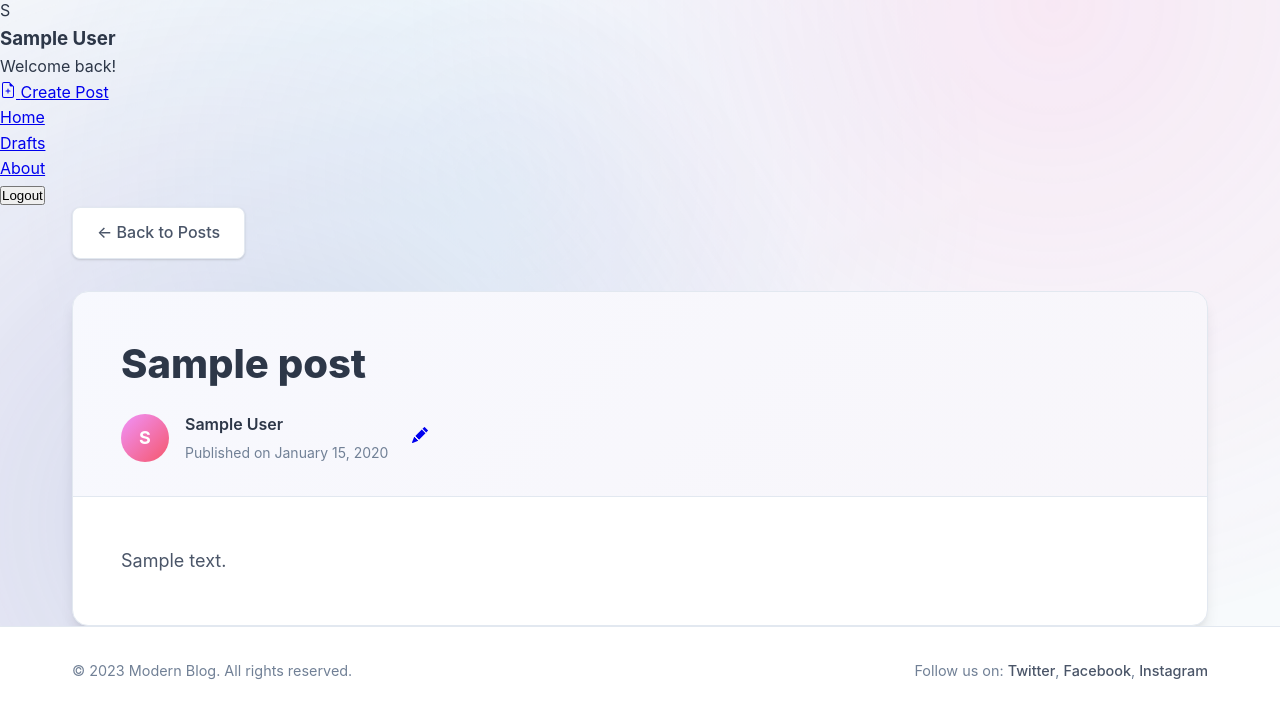
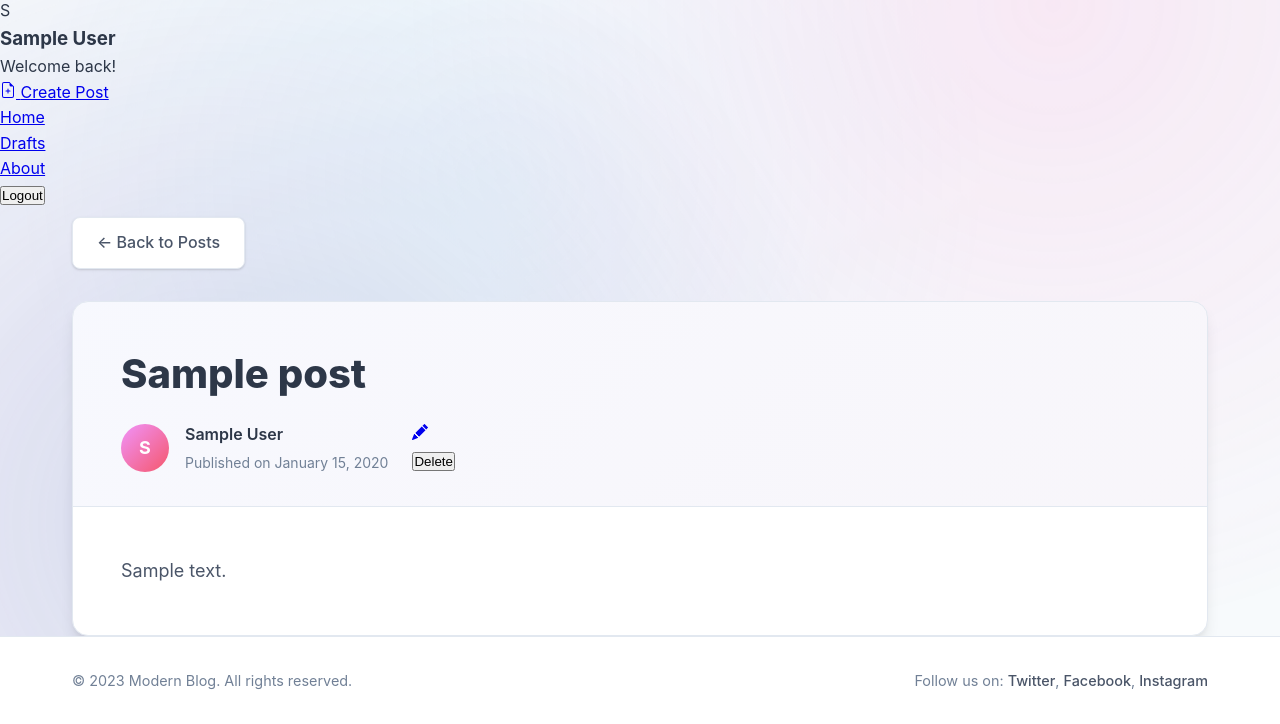
Before and after one commit to 07SUJITH/my-first-blog, a Django app: page /post/1/ in a window 1280 px wide. Shown: the part 137-861 px from the top of the page. Before the commit the page ends 816 px from the top, so only its background shows below. Run offline with Django 5.2, Linux system fonts and the light colour scheme; a user stored in the database is signed in; tables that the repository leaves empty hold one stand-in row (values such as "Sample post").

Commit message:
feat: enhance post detail template with draft handling and publish/delete actions

```diff
--- a/blog/templates/blog/post_detail.html
+++ b/blog/templates/blog/post_detail.html
@@ -10,10 +10,19 @@
 {% endblock %}
 
 {% block content %}
-<a href="{% url 'blog:post_list' %}{% if request.GET.from_page %}?page={{ request.GET.from_page }}{% endif %}"
+{% if post.published_date %}
+<a style="margin-top: 10px;"
+    href="{% url 'blog:post_list' %}{% if request.GET.from_page %}?page={{ request.GET.from_page }}{% endif %}"
     class="back-button">
     ← Back to Posts
 </a>
+{% else %}
+<a style="margin-top: 10px;"
+    href="{% url 'blog:post_draft_list' %}{% if request.GET.from_page %}?page={{ request.GET.from_page }}{% endif %}"
+    class="back-button">
+    ← Back to Drafts
+</a>
+{% endif %}
 
 {% if post %}
 <article class="article">
@@ -26,9 +35,17 @@
                 </div>
                 <div class="author-details">
                     <h4>{{ post.author.get_full_name|default:post.author.username }}</h4>
+                    {% if post.published_date %}
                     <div class="publish-date">
                         Published on {{ post.published_date|date:"F d, Y" }}
                     </div>
+                    {% else %}
+                    <div class="publish-date">
+                        Created at {{ post.created_date|date:"F d, Y" }}
+                    </div>
+
+                    {% endif %}
+
                 </div>
             </div>
             <aside class="actions">
@@ -36,6 +53,15 @@
                 <a class="btn btn-secondary" href="{% url 'blog:post_edit' pk=post.pk %}">
                     {% include './icons/pencil-fill.svg' %}
                 </a>
+
+                {% if post.published_date == None %}
+                <form method="POST" action="{% url 'blog:post_publish' pk=post.pk %}" class="post-form">{% csrf_token %}
+                    <button type="submit" class="submit-btn submit-btn-secondary" name="publish">Publish</button>
+                </form>
+                {% endif %}
+                <form method="POST" action="{% url 'blog:post_remove' pk=post.pk %}" class="post-form">{% csrf_token %}
+                    <button type="submit" class="submit-btn btn-danger" name="delete">Delete</button>
+                </form>
                 {% endif %}
             </aside>
         </div>
```
